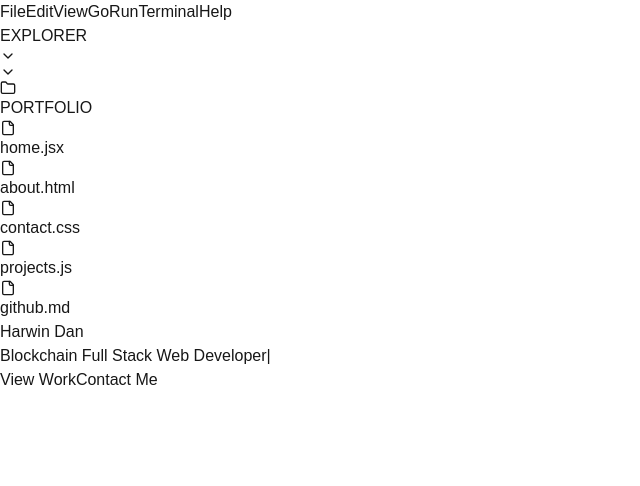
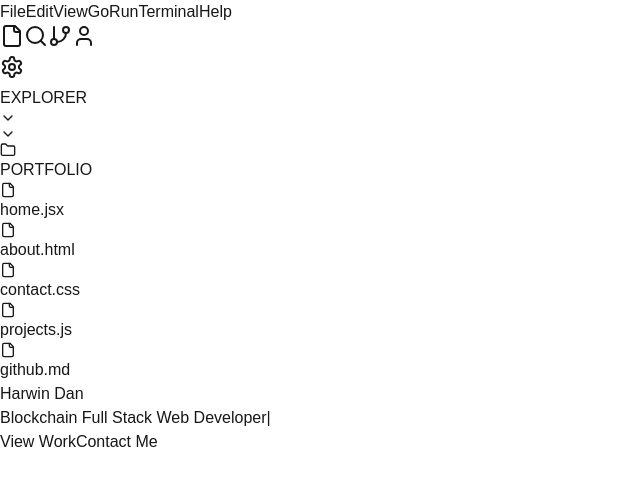
Before and after one commit to hiep1810/react_portfolio, a Next.js app: page / in a window 1280 px wide. Shown: the top 486 px of the page, without its empty margins (0-640 px from the left). Built offline with nearby package versions, Linux system fonts and the light colour scheme.

Commit message:
feat: add SidebarIcons

```diff
--- a/src/components/Portfolio.tsx
+++ b/src/components/Portfolio.tsx
@@ -1,13 +1,13 @@
-'use client'
-
 import MenuBar from './MenuBar'
 import Drawer from './Drawer'
+import SidebarIcons from './SidebarIcons'
 
 export default function PortfolioHero() {
   return (
     <div className="min-h-screen flex flex-col bg-[#1E2022]">
       <MenuBar />
       <div className="flex-1 flex">
+        <SidebarIcons />
         <Drawer />
         <div className="flex-1 flex items-center justify-between p-8 relative overflow-hidden">
           <div className="z-10">
--- /dev/null
+++ b/src/components/SidebarIcons.tsx
@@ -0,0 +1,26 @@
+import { FileIcon, GitBranchIcon, SearchIcon, SettingsIcon, UserIcon } from 'lucide-react'
+
+export default function SidebarIcons() {
+  return (
+    <div className="bg-[#333333] w-12 flex-shrink-0 flex flex-col items-center py-4">
+      <IconButton icon={FileIcon} isActive={true} />
+      <IconButton icon={SearchIcon} />
+      <IconButton icon={GitBranchIcon} />
+      <IconButton icon={UserIcon} />
+      <div className="flex-grow" />
+      <IconButton icon={SettingsIcon} />
+    </div>
+  )
+}
+
+function IconButton({ icon: Icon, isActive = false }: { icon: React.ElementType; isActive?: boolean }) {
+  return (
+    <button
+      className={`w-12 h-12 flex items-center justify-center text-[#858585] hover:text-white ${
+        isActive ? 'border-l-2 border-white text-white' : ''
+      }`}
+    >
+      <Icon size={24} />
+    </button>
+  )
+}
```
